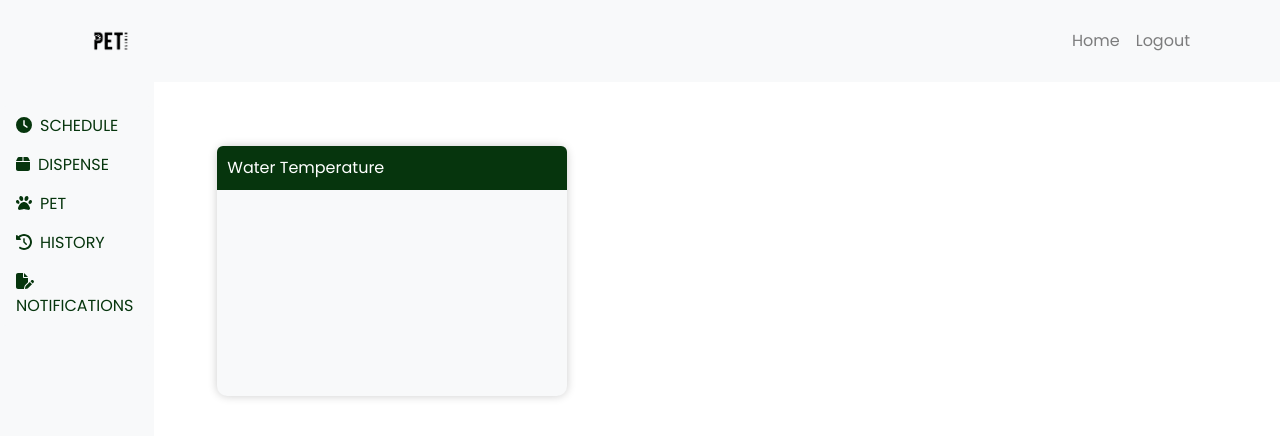
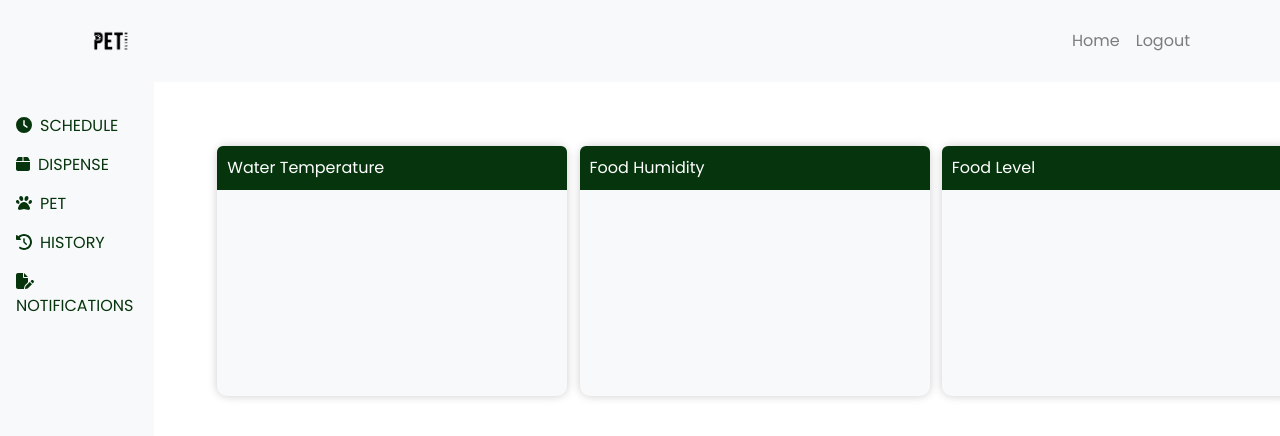
Before and after one commit to Pet-Feeder-SEP4/PetFeeder, a React (Create React App) app in the folder Fronted/pet-feeder/: page /dashboard/1 in a window 1280 px wide. Shown: the top 436 px of the page. Built offline with nearby package versions, Linux system fonts and the light colour scheme; no server answers.

Commit message:
PFF-45 #time 2h also PFF-44, upper row of dash done

```diff
--- /dev/null
+++ b/Fronted/pet-feeder/src/components/FoodHum/FoodHum.css
@@ -0,0 +1,38 @@
+.hum-card {
+    height: 250px;
+    width: 350px;
+    background-color: #F8F9FA;
+    box-shadow: 0 0 10px rgba(0, 0, 0, 0.2);
+    border-radius: 10px;
+    font-family: 'Poppins', sans-serif;
+}
+
+.hum-card-header {
+    padding: 10px;
+    background-color: #06350D;
+    color: #ffffff;
+    border-top-left-radius: 10px;
+    border-top-right-radius: 10px;
+}
+
+.hum-card-body {
+    padding: 20px;
+}
+
+.hum-card-title {
+    padding-top: 57px;
+    font-size: 40px;
+}
+
+@media only screen and (max-width: 768px) {
+    .hum-card {
+        height: 200px;
+        width: 300px;
+    }
+
+    .hum-card-title {
+        font-size: 30px;
+        padding-top: 40px;
+    }
+
+}
--- /dev/null
+++ b/Fronted/pet-feeder/src/components/FoodHum/FoodHum.js
@@ -0,0 +1,23 @@
+import React from 'react';
+import './FoodHum.css';
+
+const FoodHum = ({ petFeederData }) => {
+    return (
+        <div className="hum-card mt-3 ">
+            <div className="hum-card-header rounded-top">
+                Food Humidity
+            </div>
+            <div className="hum-card-body">
+                {petFeederData && (
+                    <div>
+                        <h2 className="hum-card-title text-black text-center">
+                            {petFeederData.foodHumidity}&deg;C
+                        </h2>
+                    </div>
+                )}
+            </div>
+        </div>
+    );
+};
+
+export default FoodHum;
--- /dev/null
+++ b/Fronted/pet-feeder/src/components/FoodLevel/FoodLevel.css
@@ -0,0 +1,49 @@
+.level-card {
+    height: 250px;
+    width: 350px;
+    background-color: #F8F9FA;
+    box-shadow: 0 0 10px rgba(0, 0, 0, 0.2);
+    border-radius: 10px;
+    font-family: 'Poppins', sans-serif;
+}
+
+.level-card-header {
+    padding: 10px;
+    background-color: #06350D;
+    color: #ffffff;
+    border-top-left-radius: 10px;
+    border-top-right-radius: 10px;
+}
+
+.level-card-body {
+    padding: 20px;
+}
+
+.level-card-title {
+    padding-top: 60px;
+    font-size: 40px;
+}
+
+.level-card .progress {
+    height: 162px;
+    position: relative;
+
+}
+
+@media only screen and (max-width: 768px) {
+    .level-card {
+        height: 200px;
+        width: 300px;
+    }
+
+    .level-card-title {
+        font-size: 30px;
+        padding-top: 40px;
+    }
+
+    .level-card .progress {
+        height: 100px;
+        position: relative;
+
+    }
+}
--- /dev/null
+++ b/Fronted/pet-feeder/src/components/FoodLevel/FoodLevel.js
@@ -0,0 +1,47 @@
+import React from 'react';
+import './FoodLevel.css'; // Make sure to create a CSS file for styling
+
+const FoodLevel = ({ petFeederData }) => {
+    return (
+        <div className="level-card mt-3 ">
+            <div className="level-card-header rounded-top">
+                Food Level
+            </div>
+            <div className="level-card-body">
+                {petFeederData && (
+                    <div>
+                        <div className="progress">
+
+                            <div
+                                className="progress-text"
+                                style={{
+                                    position: 'absolute',
+                                    top: '50%',
+                                    left: '50%',
+                                    transform: 'translate(-50%, -50%)',
+                                    zIndex: 2,
+                                    fontSize: '40px',
+                                }}
+                            >
+                                {petFeederData.foodLevel}%
+                            </div>
+
+
+                            <div
+                                className="progress-bar"
+                                role="progressbar"
+                                style={{ width: `${petFeederData.foodLevel}%`, backgroundColor: '#AAC88F' }}
+                                aria-valuenow={petFeederData.foodLevel}
+                                aria-valuemin="0"
+                                aria-valuemax="100"
+
+                            />
+                        </div>
+                    </div>
+                )}
+            </div>
+        </div>
+    );
+};
+
+export default FoodLevel;
--- a/Fronted/pet-feeder/src/components/WaterTemp/WaterTemp.css
+++ b/Fronted/pet-feeder/src/components/WaterTemp/WaterTemp.css
@@ -1,4 +1,4 @@
-.custom-card {
+.temp-card {
   height: 250px;
   width: 350px;
   background-color: #F8F9FA;
@@ -7,7 +7,7 @@
   font-family: 'Poppins', sans-serif;
 }
 
-  .custom-card-header {
+.temp-card-header {
   padding: 10px;
   background-color: #06350D;
   color: #ffffff;
@@ -15,12 +15,24 @@
   border-top-right-radius: 10px;
 }
 
-  .custom-card-body {
+.temp-card-body {
   padding: 20px;
 }
 
-  .custom-card-title {
-    font-size: 24px;
-    padding-top: 50px;
+.temp-card-title {
+  padding-top: 57px;
   font-size: 40px;
 }
+
+@media only screen and (max-width: 768px) {
+  .temp-card {
+    height: 200px;
+    width: 300px;
+  }
+
+  .temp-card-title {
+    font-size: 30px;
+    padding-top: 40px;
+  }
+
+}
--- a/Fronted/pet-feeder/src/components/WaterTemp/WaterTemp.js
+++ b/Fronted/pet-feeder/src/components/WaterTemp/WaterTemp.js
@@ -3,14 +3,14 @@ import './WaterTemp.css';
 
 const WaterTemp = ({ petFeederData }) => {
   return (
-    <div className="custom-card mt-3">
-      <div className="custom-card-header rounded-top">
+    <div className="temp-card mt-3 ">
+      <div className="temp-card-header rounded-top">
         Water Temperature
       </div>
-      <div className="custom-card-body">
+      <div className="temp-card-body">
         {petFeederData && (
           <div>
-            <h2 className="custom-card-title text-black text-center">
+            <h2 className="temp-card-title text-black text-center">
               {petFeederData.waterTemperture}&deg;C
             </h2>
           </div>
--- a/Fronted/pet-feeder/src/pages/Dashboard/Dashboard.js
+++ b/Fronted/pet-feeder/src/pages/Dashboard/Dashboard.js
@@ -9,6 +9,8 @@ import axios from "../../api/axios";
 import WaterTemp from '../../components/WaterTemp/WaterTemp';
 
 import EditNotifications from '../../components/modals/EditNotificationsModal';
+import FoodHum from '../../components/FoodHum/FoodHum';
+import FoodLevel from '../../components/FoodLevel/FoodLevel';
 
 
 const Dashboard = () => {
@@ -36,7 +38,6 @@ const Dashboard = () => {
         console.error('Error fetching notification data:', error);
       }
     };
-
     fetchData();
   }, [petFeederId]);
 
@@ -162,15 +163,14 @@ const Dashboard = () => {
           <div className='col-10'>
             <div class="container-upper mt-5">
               <div class="row upper">
-                <div class="col-4 waterTemp ">
+                <div class="col-lg-4 col-md-12 waterTemp ">
                   <WaterTemp petFeederData={petFeederData} />
                 </div>
-                <div class="col-4">
-
+                <div class="col-lg-4 col-md-12 foodHum">
+                  <FoodHum petFeederData={petFeederData} />
                 </div>
-                <div class="col-4">
-
-
+                <div class="col-lg-4 col-md-12 foodLevel">
+                  <FoodLevel petFeederData={petFeederData} />
                 </div>
               </div>
             </div>
```
Lines whose indentation alone changed are shown as unchanged.
